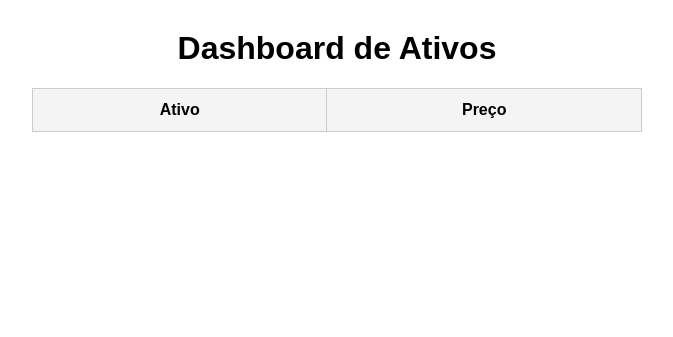
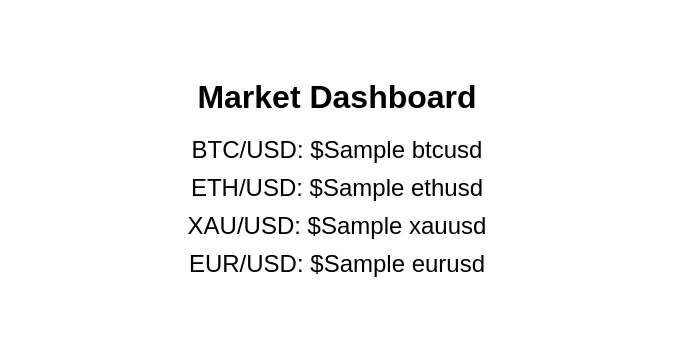
Before and after one commit to icleoc/daytrade-monitor, a Flask app: template templates/dashboard.html in a window 1280 px wide. Shown: the top 337 px of the page, without its empty margins (303-976 px from the left). Run offline with Flask 3, Linux system fonts and the light colour scheme; the template is opened without the code that fills it: most values are stand-ins (such as "Sample title", 1, 10 or a date in 2020); lists and menus that the app fills with data are empty; parts of the project's set-up code (start-up, migrations or seed data) failed here and were passed over.

Commit message:
Update dashboard.html

```diff
--- a/templates/dashboard.html
+++ b/templates/dashboard.html
@@ -2,43 +2,34 @@
 <html lang="en">
 <head>
     <meta charset="UTF-8">
-    <title>Dashboard de Ativos</title>
-    <meta http-equiv="refresh" content="60">
+    <title>Dashboard</title>
     <style>
-        body { font-family: Arial, sans-serif; margin: 30px; }
-        h1 { text-align: center; }
-        table { width: 50%; margin: auto; border-collapse: collapse; }
-        th, td { padding: 12px; border: 1px solid #ccc; text-align: center; }
-        th { background-color: #f4f4f4; }
+        body { font-family: Arial, sans-serif; text-align: center; padding: 50px; }
+        h1 { margin-bottom: 20px; }
+        .price { font-size: 24px; margin: 10px 0; }
     </style>
 </head>
 <body>
-    <h1>Dashboard de Ativos</h1>
-    <table>
-        <thead>
-            <tr>
-                <th>Ativo</th>
-                <th>Preço</th>
-            </tr>
-        </thead>
-        <tbody id="data-body">
-        </tbody>
-    </table>
+    <h1>Market Dashboard</h1>
+    <div class="price">BTC/USD: $<span id="btc">{{ prices['BTCUSD'] }}</span></div>
+    <div class="price">ETH/USD: $<span id="eth">{{ prices['ETHUSD'] }}</span></div>
+    <div class="price">XAU/USD: $<span id="xau">{{ prices['XAUUSD'] }}</span></div>
+    <div class="price">EUR/USD: $<span id="eur">{{ prices['EURUSD'] }}</span></div>
 
     <script>
-        async function fetchData() {
-            const res = await fetch("/api/data");
-            const data = await res.json();
-            const tbody = document.getElementById("data-body");
-            tbody.innerHTML = "";
-            for (const [symbol, price] of Object.entries(data)) {
-                const row = `<tr><td>${symbol}</td><td>${price !== null ? price : 'Erro'}</td></tr>`;
-                tbody.innerHTML += row;
+        async function updatePrices() {
+            try {
+                const resp = await fetch("/api/prices");
+                const data = await resp.json();
+                document.getElementById("btc").innerText = data.BTCUSD.toFixed(2);
+                document.getElementById("eth").innerText = data.ETHUSD.toFixed(2);
+                document.getElementById("xau").innerText = data.XAUUSD.toFixed(2);
+                document.getElementById("eur").innerText = data.EURUSD.toFixed(4);
+            } catch (e) {
+                console.error("Erro ao atualizar preços:", e);
             }
         }
-
-        fetchData();
-        setInterval(fetchData, 60000); // atualiza a cada minuto
+        setInterval(updatePrices, 60000); // a cada minuto
     </script>
 </body>
 </html>
```
